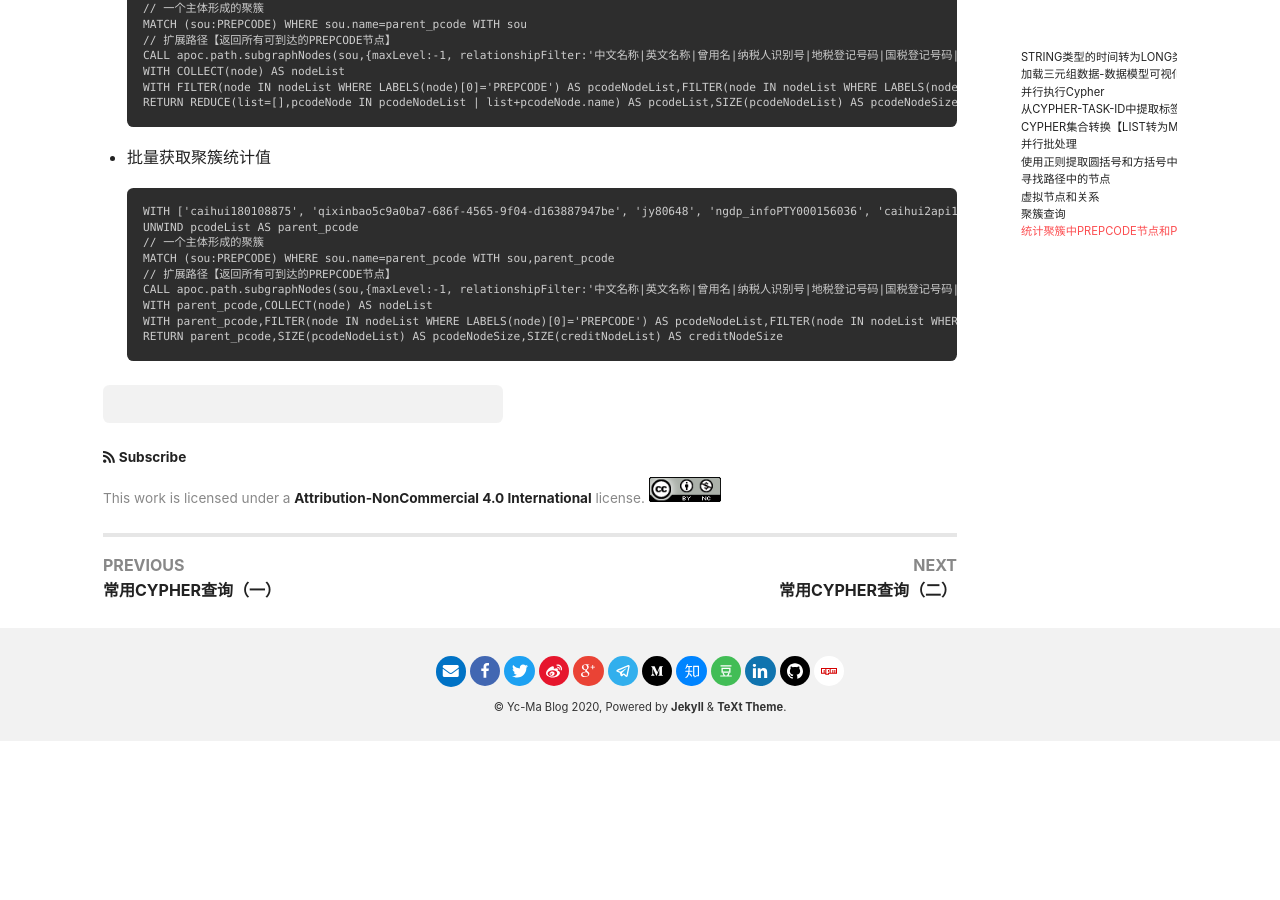
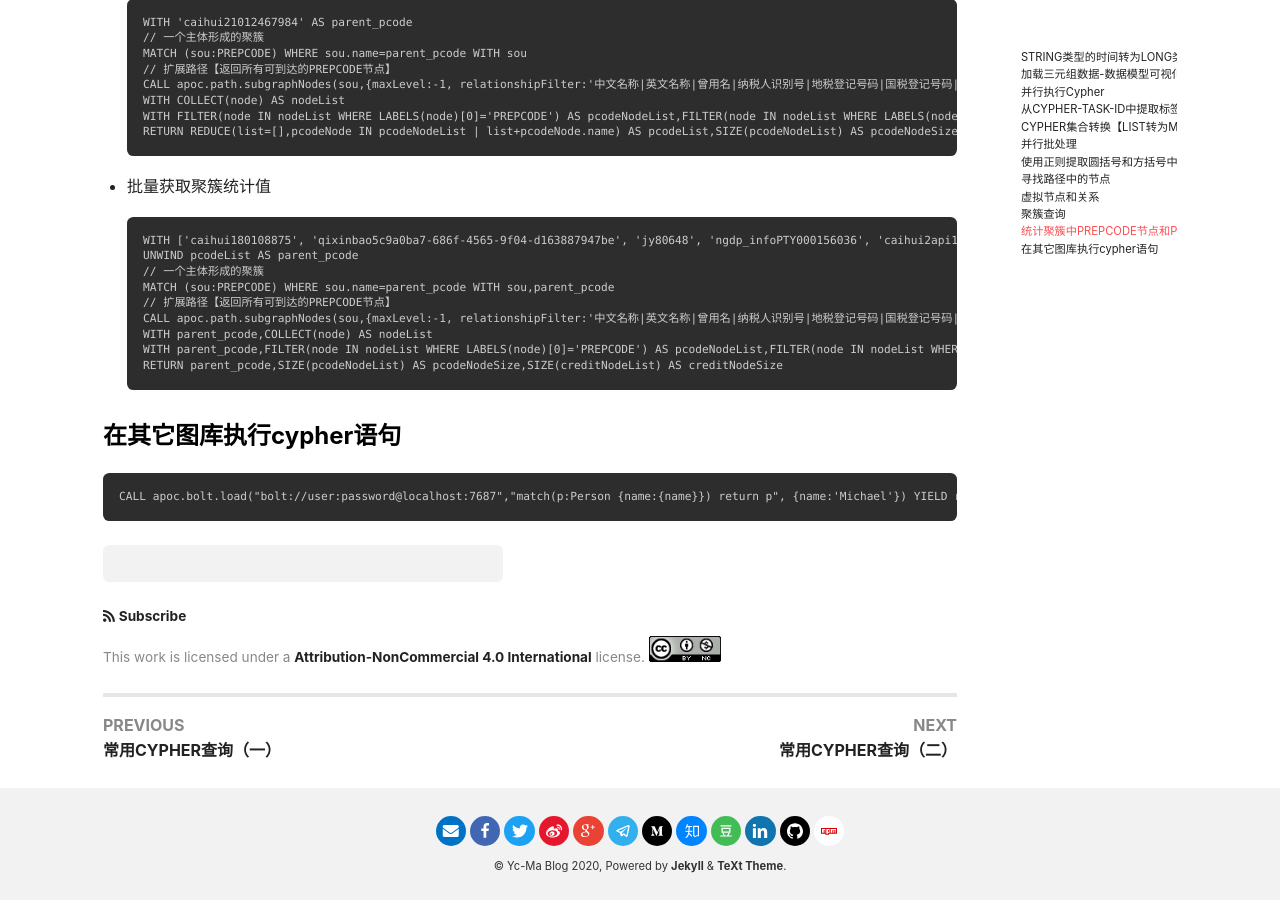
Before and after one commit to crazyyanchao/blog, a Jekyll site: the page built from _posts/2020-06-16-常用CYPHER查询（三）.md, in a window 1280 px wide and 900 px high, scrolled down 2860 px. Built offline with Jekyll 4.4.1, drawn with Linux system fonts in a browser that asks for light colours; nearby versions of some CDN libraries; comment, search, counter and statistics services are not loaded; before the commit the page ends 3601 px from its top, so only the background shows below that.

````diff
--- a/_posts/2020-06-16-常用CYPHER查询（三）.md
+++ b/_posts/2020-06-16-常用CYPHER查询（三）.md
@@ -130,3 +130,8 @@ WITH parent_pcode,COLLECT(node) AS nodeList
 WITH parent_pcode,FILTER(node IN nodeList WHERE LABELS(node)[0]='PREPCODE') AS pcodeNodeList,FILTER(node IN nodeList WHERE LABELS(node)[0]='PRE统一社会信用代码') AS creditNodeList
 RETURN parent_pcode,SIZE(pcodeNodeList) AS pcodeNodeSize,SIZE(creditNodeList) AS creditNodeSize
 ```
+
+### 在其它图库执行cypher语句
+```
+CALL apoc.bolt.load("bolt://user:password@localhost:7687","match(p:Person {name:{name}}) return p", {name:'Michael'}) YIELD row RETURN row
+```
````
